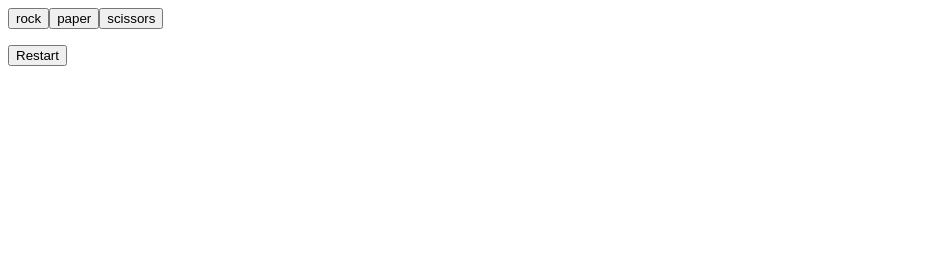
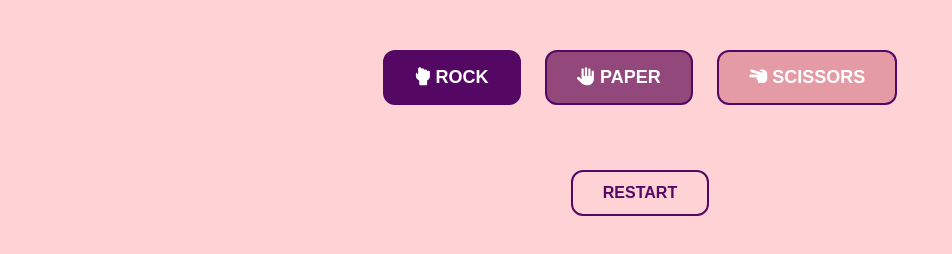
Before and after one commit to isidora33/rps-odin, a plain HTML site: page index.html in a window 1280 px wide. Shown: the whole page, without its empty margins (0-952 px from the left). Drawn offline with Linux system fonts and the light colour scheme.

Commit message:
add style.css

```diff
--- a/index.html
+++ b/index.html
@@ -4,14 +4,24 @@
     <meta charset="UTF-8" />
     <meta name="viewport" content="width=device-width, initial-scale=1.0" />
     <title>Rock Paper Scissors</title>
+
+    <link rel="stylesheet" href="style.css" />
+    <link rel="icon" href="hand-scissors.svg" />
+    <link
+      rel="stylesheet"
+      href="https://cdnjs.cloudflare.com/ajax/libs/font-awesome/6.4.0/css/all.min.css"
+    />
   </head>
   <body>
     <div id="play-btns">
-      <button id="rock">rock</button><button id="paper">paper</button
-      ><button id="scissors">scissors</button><br />
+      <button id="rock"><i class="fa-solid fa-hand-back-fist"></i> ROCK</button>
+      <button id="paper"><i class="fa-solid fa-hand"></i> PAPER</button>
+      <button id="scissors">
+        <i class="fa-solid fa-hand-scissors"></i> SCISSORS
+      </button>
     </div>
     <div id="results"></div>
-    <button id="restart">Restart</button>
+    <button id="restart">RESTART</button>
     <script src="main.js" type="text/javascript"></script>
   </body>
 </html>
--- /dev/null
+++ b/style.css
@@ -0,0 +1,64 @@
+body {
+  font-family: Arial, sans-serif;
+  text-align: center;
+  background-color: #ffd3d5;
+  margin: 0;
+  padding: 40px;
+  text-transform: uppercase;
+}
+
+#play-btns button {
+  padding: 15px 30px;
+  margin: 10px;
+  font-size: 18px;
+  cursor: pointer;
+  border-radius: 12px;
+  border: 2px solid #540863;
+  color: #fff;
+  font-weight: bold;
+  transition: background 0.2s;
+  text-transform: uppercase;
+}
+
+#rock {
+  background-color: #540863;
+}
+
+#paper {
+  background-color: #92487a;
+}
+
+#scissors {
+  background-color: #e49ba6;
+}
+
+#play-btns button:hover {
+  opacity: 0.8;
+}
+
+#results {
+  margin-top: 25px;
+  font-size: 22px;
+  font-weight: bold;
+  color: #540863;
+  text-transform: uppercase;
+}
+
+#restart {
+  margin-top: 30px;
+  padding: 12px 30px;
+  font-size: 16px;
+  cursor: pointer;
+  border-radius: 12px;
+  border: 2px solid #540863;
+  background-color: #ffd3d5;
+  color: #540863;
+  font-weight: bold;
+  transition: background 0.2s, color 0.2s;
+  text-transform: uppercase;
+}
+
+#restart:hover {
+  background-color: #540863;
+  color: #ffd3d5;
+}
```
Also changed, not shown: hand-scissors.svg (added).
